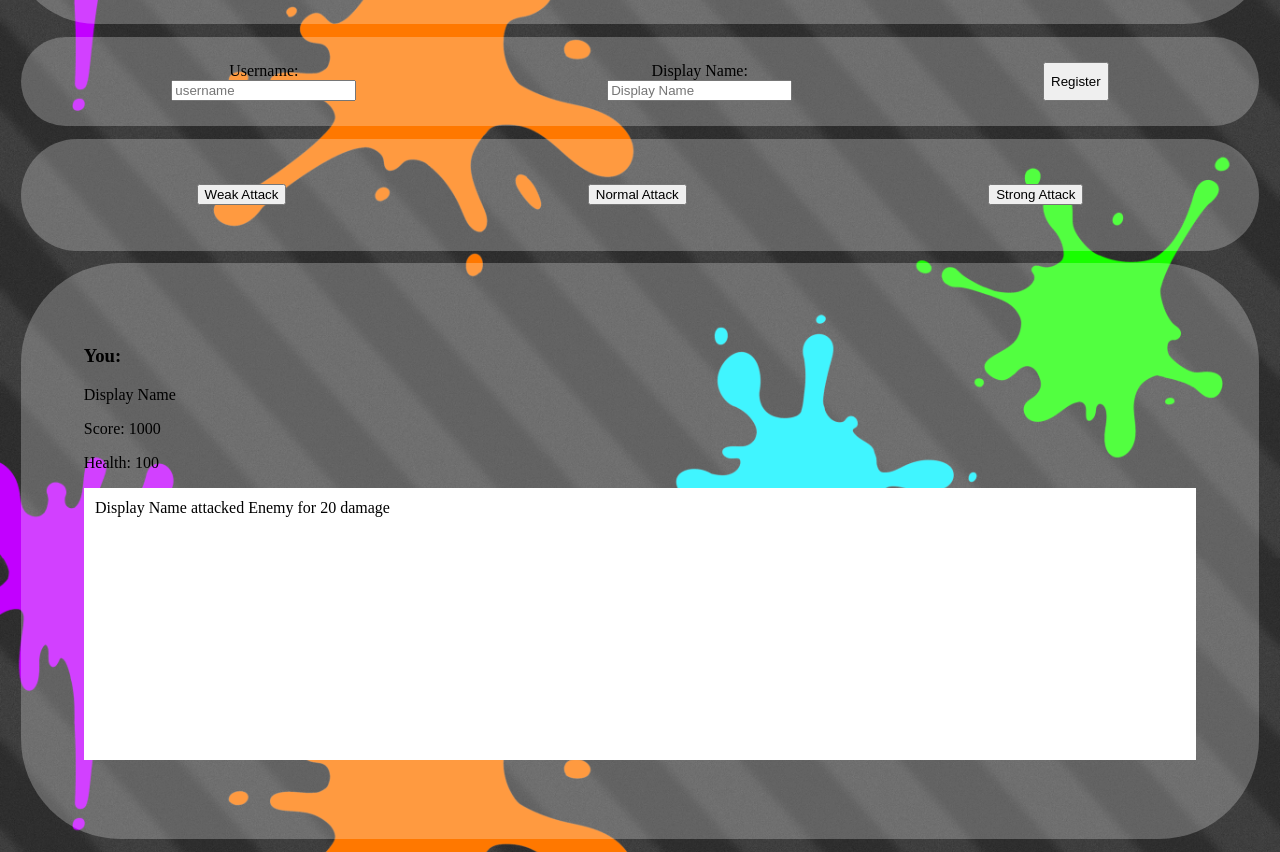
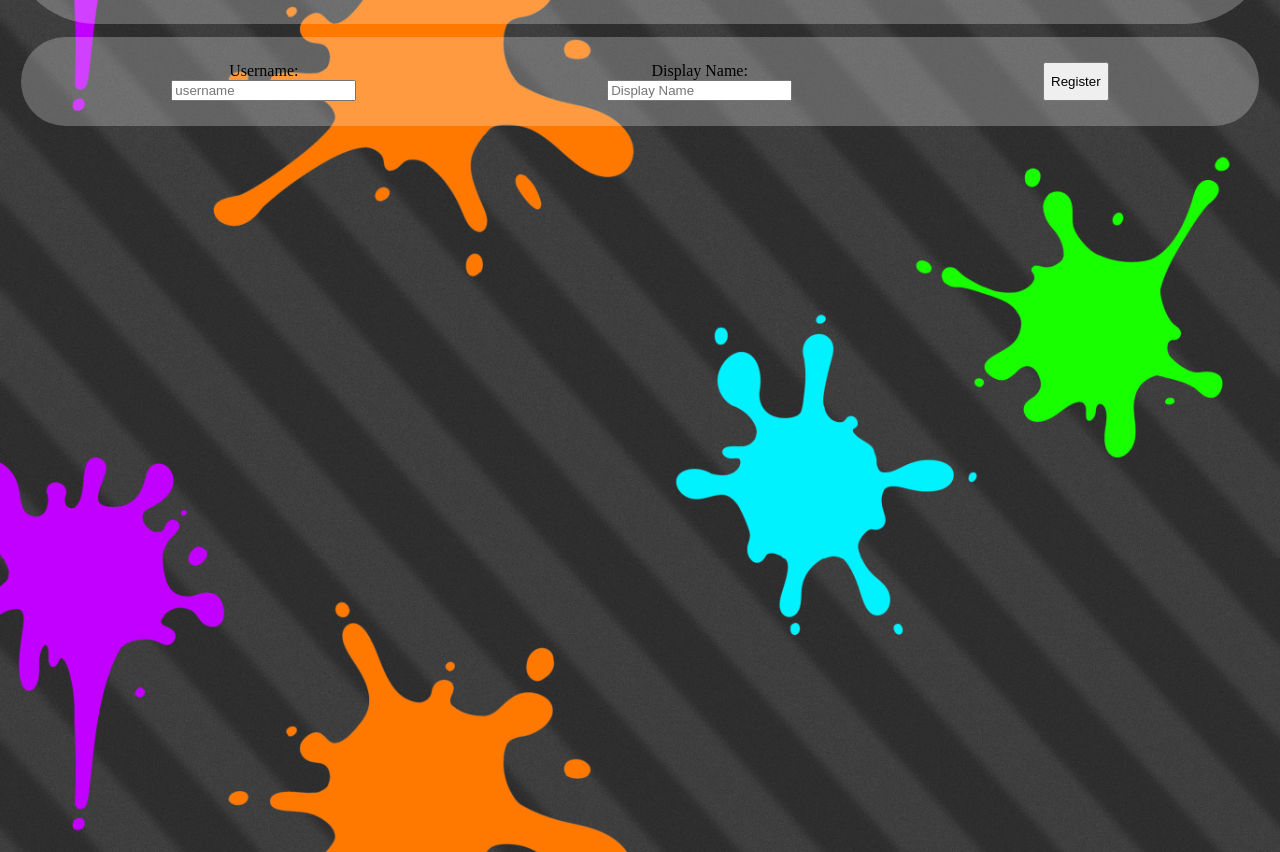
Before and after one commit to pchapman-uat/CSC256-6.1, a plain HTML site: page index.html in a window 1280 px wide. Shown: the part 161-1013 px from the top of the page. Drawn offline with Linux system fonts and the light colour scheme.

Commit message:
Adjust Style
Added ID and hid game information before starting

```diff
--- a/index.html
+++ b/index.html
@@ -26,7 +26,7 @@
             <button type="submit">Register</button>
         </form>
     </section>
-    <section class="game gameSection">
+    <section id="gameActions" class="gameSection" style="visibility: hidden;">
         <div class="buttons">
             <div class="attacks">
                 <button id="weakAttack">Weak Attack</button>
@@ -35,7 +35,7 @@
             </div>
         </div>
     </section>
-    <section class="gameScreen gameSection">
+    <section id="gameScreen" class="gameScreen gameSection" style="visibility: hidden;">
         <div>
             <h3>You:</h3>
             <p id="game_DisplayName"></p>
```
